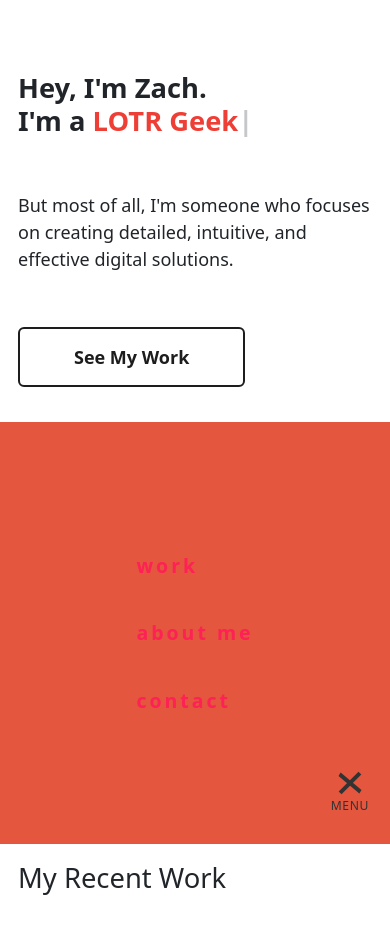
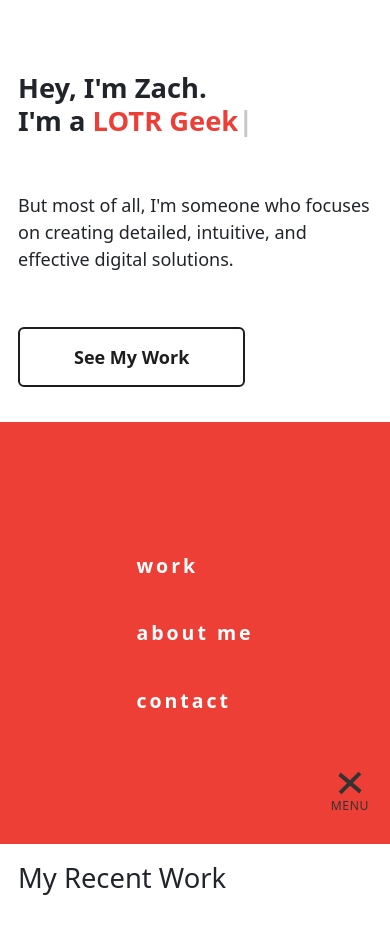
Before and after one commit to zachvarga/zvarga.dev, a website: page index.html in a window 390 px wide. Both pictures are taken after a click on the button "MENU". Shown: the top 934 px of the page. Drawn offline with nearby package versions, Linux system fonts and the light colour scheme.

Commit message:
fix a link color

```diff
--- a/mobile-nav.css
+++ b/mobile-nav.css
@@ -28,7 +28,7 @@
         bottom: 0;
         left: 0;
         right: 0;
-        background: #e4563d;
+        background: #ed3f36;
         transform-origin: 0 0;
         transform: translateY(120%);
         transition: all .275s ease-in-out;
@@ -87,7 +87,7 @@
     .mod-nav a {
         display: block;
         padding: 10px 0;
-        color: #fff;
+        color: #fff !important;
         font-size: 5vw;
         text-decoration: none;
         font-weight: bold;
--- a/style.css
+++ b/style.css
@@ -39,7 +39,7 @@ body {
     overflow-x: hidden;
 }
 a {
-    color: #fd2155 !important;
+    color: #ed3f36 !important;
     -webkit-transition: color 0.3s;
     -o-transition: color 0.3s;
     transition: color 0.3s;
```
